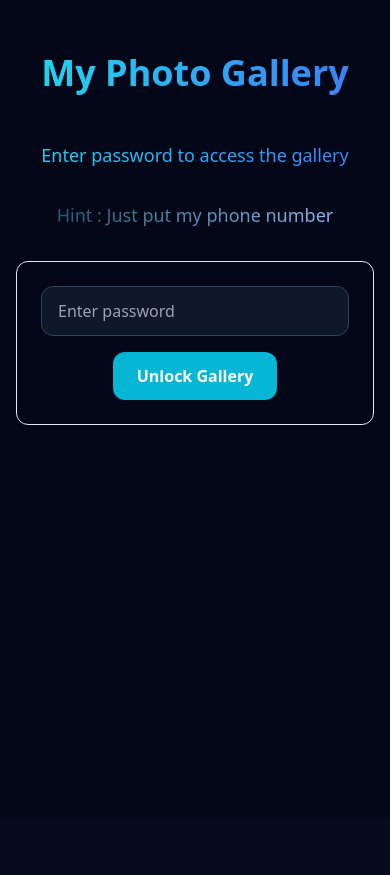
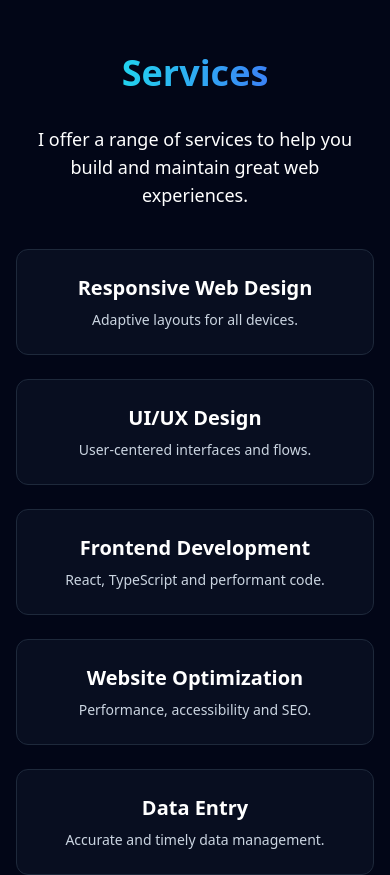
Before and after one commit to Aakash01-GIT/3d-react-portfolio, a React (Vite) app: page / in a window 390 px wide. Shown: the part 6440-7315 px from the top of the page. Built offline with nearby package versions, Linux system fonts and the light colour scheme.

Commit message:
Add Services section and navigation entry; include in App

```diff
--- a/src/App.tsx
+++ b/src/App.tsx
@@ -3,6 +3,7 @@ import Hero from './components/Hero';
 import About from './components/About';
 import Projects from './components/Projects';
 import Skills from './components/Skills';
+import Services from './components/Services';
 import Gallery from './components/Gallery';
 import Contact from './components/Contact';
 import Navigation from './components/Navigation';
@@ -48,6 +49,7 @@ function App() {
       <About registerSection={registerSection} isDark={isDark} />
       <Skills registerSection={registerSection} isDark={isDark} />
       <Projects registerSection={registerSection} isDark={isDark} />
+      <Services registerSection={registerSection} isDark={isDark} />
       <Gallery registerSection={registerSection} isDark={isDark} />
       <Contact registerSection={registerSection} isDark={isDark} />
     </div>
--- a/src/components/Navigation.tsx
+++ b/src/components/Navigation.tsx
@@ -15,6 +15,7 @@ export default function Navigation({ activeSection, isDark, setIsDark }: Navigat
     { id: 'about', label: 'About' },
     { id: 'skills', label: 'Skills' },
     { id: 'projects', label: 'Projects' },
+    { id: 'services', label: 'Services' },
     { id: 'gallery', label: 'Gallery' },
     { id: 'contact', label: 'Contact' },
   ];
--- /dev/null
+++ b/src/components/Services.tsx
@@ -0,0 +1,49 @@
+import React from 'react';
+
+interface ServicesProps {
+  registerSection: (id: string, element: HTMLElement | null) => void;
+  isDark: boolean;
+}
+
+const servicesList = [
+  { id: 1, title: 'Responsive Web Design', desc: 'Adaptive layouts for all devices.' },
+  { id: 2, title: 'UI/UX Design', desc: 'User-centered interfaces and flows.' },
+  { id: 3, title: 'Frontend Development', desc: 'React, TypeScript and performant code.' },
+  { id: 4, title: 'Website Optimization', desc: 'Performance, accessibility and SEO.' },
+  { id: 5, title: 'Data Entry', desc: 'Accurate and timely data management.' },
+  { id: 6, title: 'Website Maintenance', desc: 'Updates, backups and routine checks.' },
+];
+
+export default function Services({ registerSection, isDark }: ServicesProps) {
+  const cardBg = isDark ? 'bg-slate-900/50 border-slate-800' : 'bg-white/50 border-slate-200';
+  const textColor = isDark ? 'text-white' : 'text-slate-950';
+
+  return (
+    <section
+      id="services"
+      ref={(el) => registerSection('services', el)}
+      className="py-20 px-4"
+    >
+      <div className="max-w-7xl mx-auto text-center">
+        <h2 className="text-4xl md:text-5xl font-bold mb-8">
+          <span className="bg-gradient-to-r from-cyan-400 to-blue-500 bg-clip-text text-transparent">Services</span>
+        </h2>
+
+        <p className={`mb-10 text-lg md:text-xl font-medium ${textColor}`}>
+          I offer a range of services to help you build and maintain great web experiences.
+        </p>
+
+        <div className="grid grid-cols-1 sm:grid-cols-2 lg:grid-cols-3 gap-6">
+          {servicesList.map((s) => (
+            <div
+              key={s.id}
+              className={`p-6 rounded-xl border ${cardBg} hover:scale-105 transition-transform`}>
+              <h3 className={`text-xl font-semibold mb-2 ${textColor}`}>{s.title}</h3>
+              <p className={`text-sm ${isDark ? 'text-slate-300' : 'text-slate-700'}`}>{s.desc}</p>
+            </div>
+          ))}
+        </div>
+      </div>
+    </section>
+  );
+}
```
